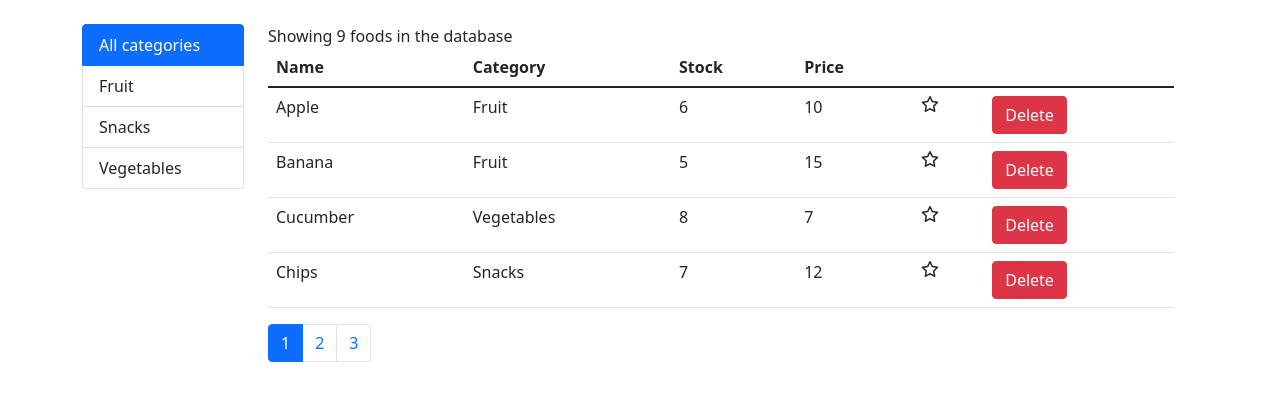
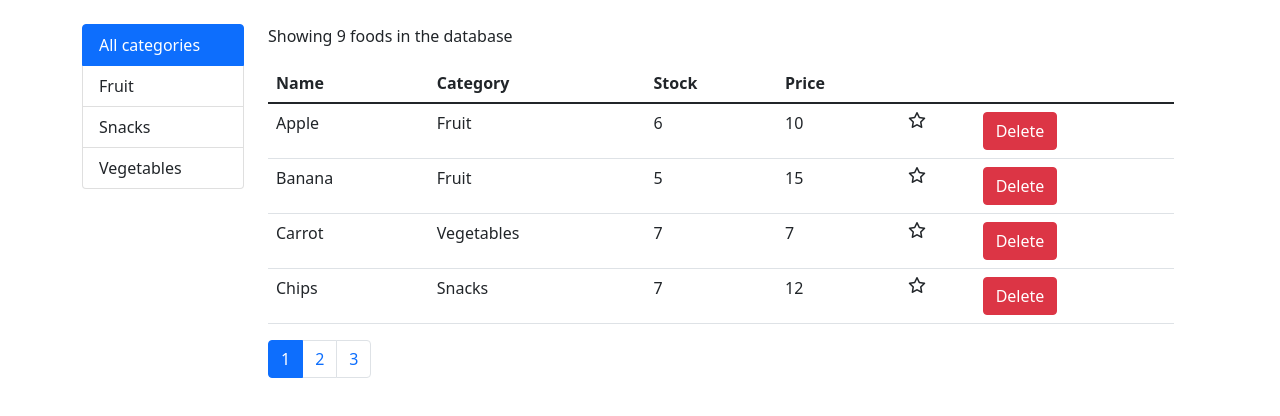
Before and after one commit to MissJL/intensive-food, a React (Create React App) app: page / in a window 1280 px wide. Shown: the top 416 px of the page. Built offline with nearby package versions, Linux system fonts and the light colour scheme.

Commit message:
Refactored Table and added sorting of column

```diff
--- a/src/Components/Common/Favorite.jsx
+++ b/src/Components/Common/Favorite.jsx
@@ -2,15 +2,15 @@ import React, { Component } from "react";
 
 class Favorite extends Component {
   render() {
-    const { food, onFavorite } = this.props;
+    const { isFavorite, onFavorite } = this.props;
     let classes = "fa-star fa-";
-    classes += food.isFavorite ? "solid " : "regular";
+    classes += isFavorite ? "solid " : "regular";
 
     return (
       <i
         className={classes}
         style={{ cursor: "pointer" }}
-        onClick={() => onFavorite(food)}
+        onClick={() => onFavorite(isFavorite)}
       />
     );
   }
--- a/src/Components/Common/ListGroup.jsx
+++ b/src/Components/Common/ListGroup.jsx
@@ -1,6 +1,6 @@
 import React from "react";
 
-function ListGroup({ items, selectedItem, onItemSelect, OnFilterCategory }) {
+function ListGroup({ items, selectedItem, onItemSelect }) {
   return (
     <ul className="list-group">
       {items.map((item) => (
--- /dev/null
+++ b/src/Components/Common/TableBody.jsx
@@ -0,0 +1,29 @@
+import React, { Component } from "react";
+import _ from "lodash";
+
+class TableBody extends Component {
+  renderCell = (item, column) => {
+    if (column.content) return column.content(item);
+    return _.get(item, column.path); // get from lodash gör att vi kan både skicka in objekt och path
+  };
+
+  render() {
+    const { data, columns } = this.props;
+    return (
+      <tbody>
+        {data.map((item) => (
+          <tr key={item._id}>
+            {/* bracket notation används för att komma åt ett objekts proprety men även åt indexet i ett array */}
+            {columns.map((column) => (
+              <td key={column.path || column.key}>
+                {this.renderCell(item, column)}
+              </td>
+            ))}
+          </tr>
+        ))}
+      </tbody>
+    );
+  }
+}
+
+export default TableBody;
--- /dev/null
+++ b/src/Components/Common/TableHeader.jsx
@@ -0,0 +1,34 @@
+import React, { Component } from "react";
+
+class TableHeader extends Component {
+  raiseSort = (path) => {
+    const sortColumn = { ...this.props.sortColumn };
+    if (sortColumn.path === path) {
+      sortColumn.order = sortColumn.order === "asc" ? "desc" : "asc";
+    } else {
+      sortColumn.path = path;
+      sortColumn.order = "asc";
+    }
+    this.props.onSort(sortColumn); //raise event för att uppdatera state:t högre upp
+  };
+
+  render() {
+    return (
+      <thead>
+        <tr>
+          {this.props.columns.map((column) => (
+            <th
+              key={column.path || column.key}
+              style={{ cursor: "pointer" }}
+              onClick={() => this.raiseSort(column.path)}
+            >
+              {column.label}
+            </th>
+          ))}
+        </tr>
+      </thead>
+    );
+  }
+}
+
+export default TableHeader;
--- a/src/Components/Foods.jsx
+++ b/src/Components/Foods.jsx
@@ -1,10 +1,11 @@
 import React, { Component } from "react";
-import Favorite from "./Common/Favorite";
+import _ from "lodash";
 import ListGroup from "./Common/ListGroup";
 import Pagination from "./Common/Pagination";
 import { getFoods } from "../Services/fakeFoodService";
 import { getCategories } from "../Services/fakeCategoryServices";
 import { paginate } from "../Utils/Paginate";
+import FoodsTable from "./FoodsTable";
 
 const DEFAULT_CATEGORY = { _id: "", name: "All categories" };
 
@@ -15,12 +16,33 @@ class Foods extends Component {
     pageSize: 4,
     selectedPage: 1,
     selectedCategory: DEFAULT_CATEGORY,
+    sortColumn: { path: "name", order: "asc" },
   };
 
   componentDidMount() {
     const categories = [DEFAULT_CATEGORY, ...getCategories()];
     this.setState({ foods: getFoods(), categories });
   }
+
+  handleFavorite = (food) => {
+    const newFoods = [...this.state.foods];
+    const index = newFoods.indexOf(food);
+    newFoods[index] = { ...food };
+    newFoods[index].isFavorite = !newFoods[index].isFavorite;
+    this.setState({ foods: newFoods });
+  };
+
+  handleDelete = (id) => {
+    const foods = this.state.foods.filter((food) => food._id !== id);
+    this.setState({ foods });
+  };
+
+  handlePageChange = (page) => this.setState({ selectedPage: page });
+
+  handleItemSelect = (item) =>
+    this.setState({ selectedCategory: item, selectedPage: 1 });
+
+  handleSort = (sortColumn) => this.setState({ sortColumn });
 
   render() {
     const {
@@ -29,15 +51,27 @@ class Foods extends Component {
       selectedPage,
       categories,
       selectedCategory,
+      sortColumn,
     } = this.state;
-    const { handleDelete, handleFavorite, handlePageChange, handleItemSelect } =
-      this;
+    const {
+      handleDelete,
+      handleFavorite,
+      handlePageChange,
+      handleItemSelect,
+      handleSort,
+    } = this;
 
     const filteredFoods = selectedCategory._id
       ? allFoods.filter((f) => f.category._id === selectedCategory._id)
       : allFoods;
 
-    const foods = paginate(filteredFoods, selectedPage, pageSize);
+    const sortedFoods = _.orderBy(
+      filteredFoods,
+      [sortColumn.path],
+      [sortColumn.order]
+    );
+
+    const foods = paginate(sortedFoods, selectedPage, pageSize);
 
     return (
       <div className="row">
@@ -49,42 +83,15 @@ class Foods extends Component {
           />
         </div>
         <div className="col">
-          <span>{this.foodInCart(foods)}</span>
-          {foods.length > 0 && (
-            <table className="table">
-              <thead>
-                <tr>
-                  <th>Name</th>
-                  <th>Category</th>
-                  <th>Stock</th>
-                  <th>Price</th>
-                  <th />
-                  <th />
-                </tr>
-              </thead>
-              <tbody>
-                {foods.map((food) => (
-                  <tr key={food._id}>
-                    <td>{food.name}</td>
-                    <td>{food.category.name}</td>
-                    <td>{food.numberInStock}</td>
-                    <td>{food.price}</td>
-                    <td>
-                      <Favorite food={food} onFavorite={handleFavorite} />
-                    </td>
-                    <td>
-                      <button
-                        onClick={() => handleDelete(food._id)}
-                        type="button"
-                        className="btn btn-danger"
-                      >
-                        Delete
-                      </button>
-                    </td>
-                  </tr>
-                ))}
-              </tbody>
-            </table>
+          <p>Showing {filteredFoods.length} foods in the database</p>
+          {filteredFoods.length > 0 && (
+            <FoodsTable
+              foods={foods}
+              sortColumn={sortColumn}
+              onDelete={handleDelete}
+              onFavorite={handleFavorite}
+              onSort={handleSort}
+            />
           )}
           <Pagination
             itemCount={filteredFoods.length}
@@ -96,31 +103,6 @@ class Foods extends Component {
       </div>
     );
   }
-
-  handleFavorite = (food) => {
-    const newFoods = [...this.state.foods];
-    const index = newFoods.indexOf(food);
-    newFoods[index] = { ...food };
-    newFoods[index].isFavorite = !newFoods[index].isFavorite;
-    this.setState({ foods: newFoods });
-  };
-
-  handleDelete = (id) => {
-    const foods = this.state.foods.filter((item) => item._id !== id);
-    this.setState({ foods });
-  };
-
-  handlePageChange = (page) => this.setState({ selectedPage: page });
-
-  handleItemSelect = (item) =>
-    this.setState({ selectedCategory: item, selectedPage: 1 });
-
-  foodInCart() {
-    const inCart = this.state.foods.length;
-    return inCart === 0
-      ? "No food in the database"
-      : `Showing ${this.state.foods.length} foods in the database`;
-  }
 }
 
 export default Foods;
--- /dev/null
+++ b/src/Components/FoodsTable.jsx
@@ -0,0 +1,50 @@
+import React, { Component } from "react";
+import TableBody from "./Common/TableBody";
+import TableHeader from "./Common/TableHeader";
+import Favorite from "./Common/Favorite";
+
+class FoodsTable extends Component {
+  columns = [
+    { label: "Name", path: "name" },
+    { label: "Category", path: "category.name" },
+    { label: "Stock", path: "numberInStock" },
+    { label: "Price", path: "price" },
+    {
+      key: "Favorite",
+      content: (food) => (
+        <Favorite
+          isFavorite={food.isFavorite}
+          onFavorite={() => this.props.onFavorite(food)}
+        />
+      ),
+    },
+    {
+      key: "Delete",
+      content: (food) => (
+        <button
+          onClick={() => this.props.onDelete(food._id)}
+          type="button"
+          className="btn btn-danger"
+        >
+          Delete
+        </button>
+      ),
+    },
+  ];
+
+  render() {
+    const { foods, onSort, sortColumn } = this.props;
+    return (
+      <table className="table">
+        <TableHeader
+          columns={this.columns}
+          onSort={onSort}
+          sortColumn={sortColumn}
+        />
+        <TableBody data={foods} columns={this.columns} />
+      </table>
+    );
+  }
+}
+
+export default FoodsTable;
```
